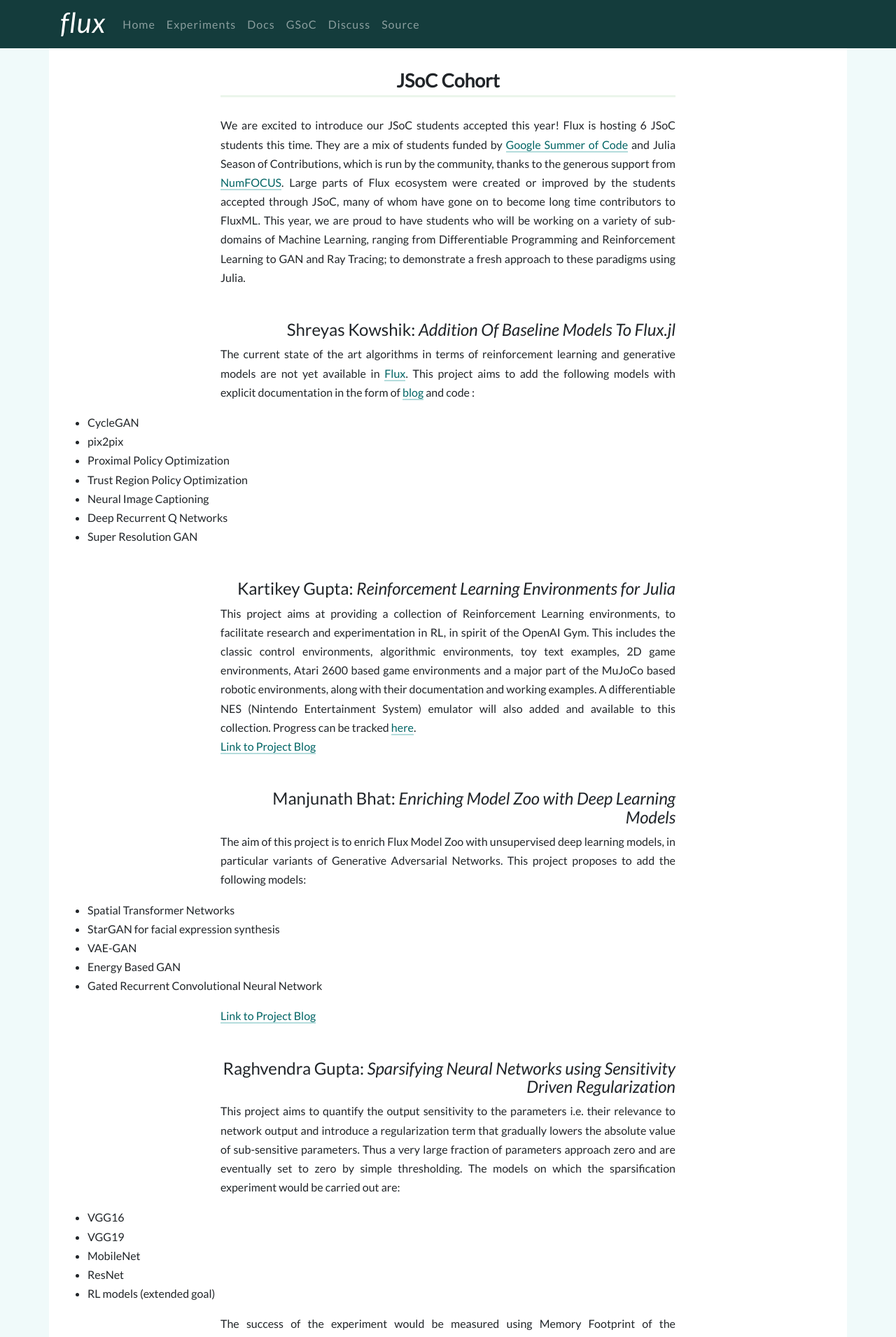
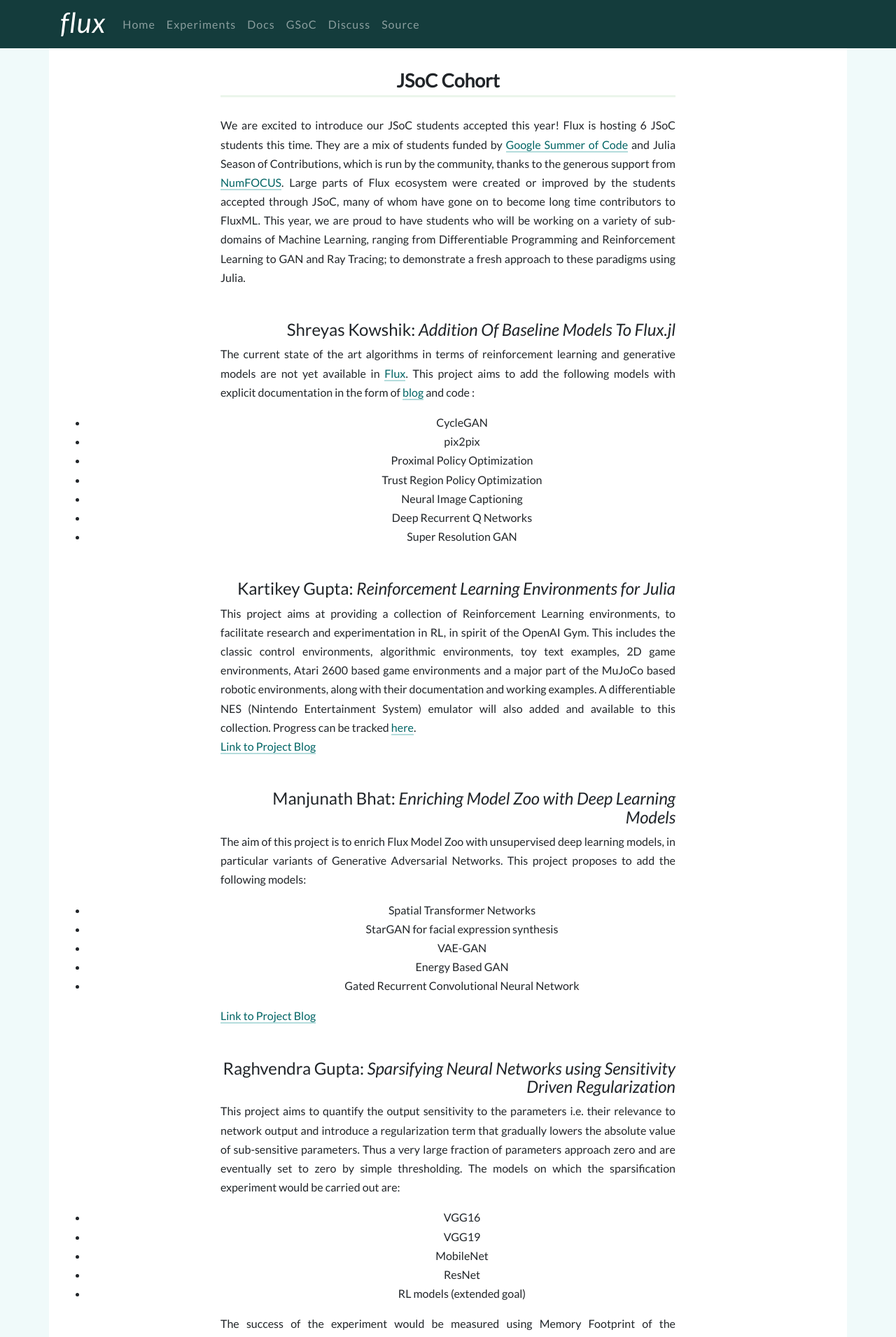
Before and after one commit to FluxML/fluxml.github.io, a Jekyll site: the page built from _posts/2019-05-31-JSoC-Cohort.md, in a window 1280 px wide. Shown: the top 1911 px of the page at 70% size. Built offline with Jekyll 4.4.1, drawn with Linux system fonts in a browser that asks for light colours; nearby versions of some CDN libraries; comment, search, counter and statistics services are not loaded.

Commit message:
centre aligned lists

```diff
--- a/_posts/2019-05-31-JSoC-Cohort.md
+++ b/_posts/2019-05-31-JSoC-Cohort.md
@@ -10,6 +10,7 @@ We are excited to introduce our JSoC students accepted this year! Flux is hostin
 ## Shreyas Kowshik: _Addition Of Baseline Models To Flux.jl_
 
 The current state of the art algorithms in terms of reinforcement learning and generative models are not yet available in [Flux](https://github.com/FluxML). This project aims to add the following models with explicit documentation in the form of [blog](https://shreyas-kowshik.github.io/) and code :
+
 * CycleGAN
 * pix2pix
 * Proximal Policy Optimization
@@ -17,6 +18,7 @@ The current state of the art algorithms in terms of reinforcement learning and g
 * Neural Image Captioning
 * Deep Recurrent Q Networks
 * Super Resolution GAN
+{: .text-center}
 
 ## Kartikey Gupta: _Reinforcement Learning Environments for Julia_
 
@@ -31,7 +33,7 @@ The aim of this project is to enrich Flux Model Zoo with unsupervised deep learn
 * VAE-GAN
 * Energy Based GAN
 * Gated Recurrent Convolutional Neural Network
-
+{: .text-center}
 [Link to Project Blog](https://medium.com/@manjunathbhat9920)
 
 ## Raghvendra Gupta: _Sparsifying Neural Networks using Sensitivity Driven Regularization_
@@ -42,6 +44,7 @@ This project aims to quantify the output sensitivity to the parameters i.e. thei
 * MobileNet
 * ResNet
 * RL models (extended goal)
+{: .text-center}
 
 The success of the experiment would be measured using Memory Footprint of the parameters, Compression Ratio and Runtime Performance of the models.
 [Link to Project Blog](https://medium.com/@raghav090897)
```
